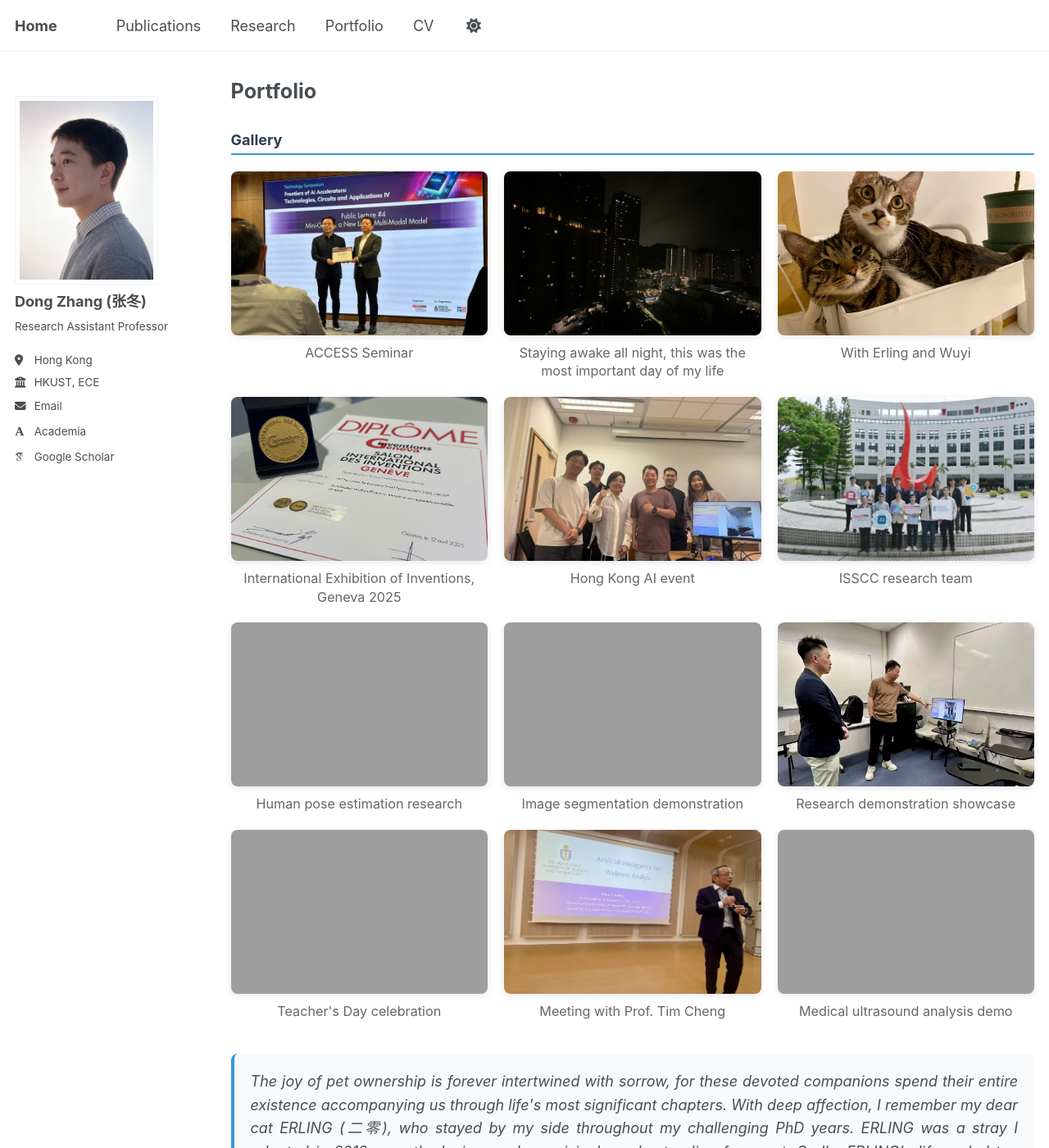
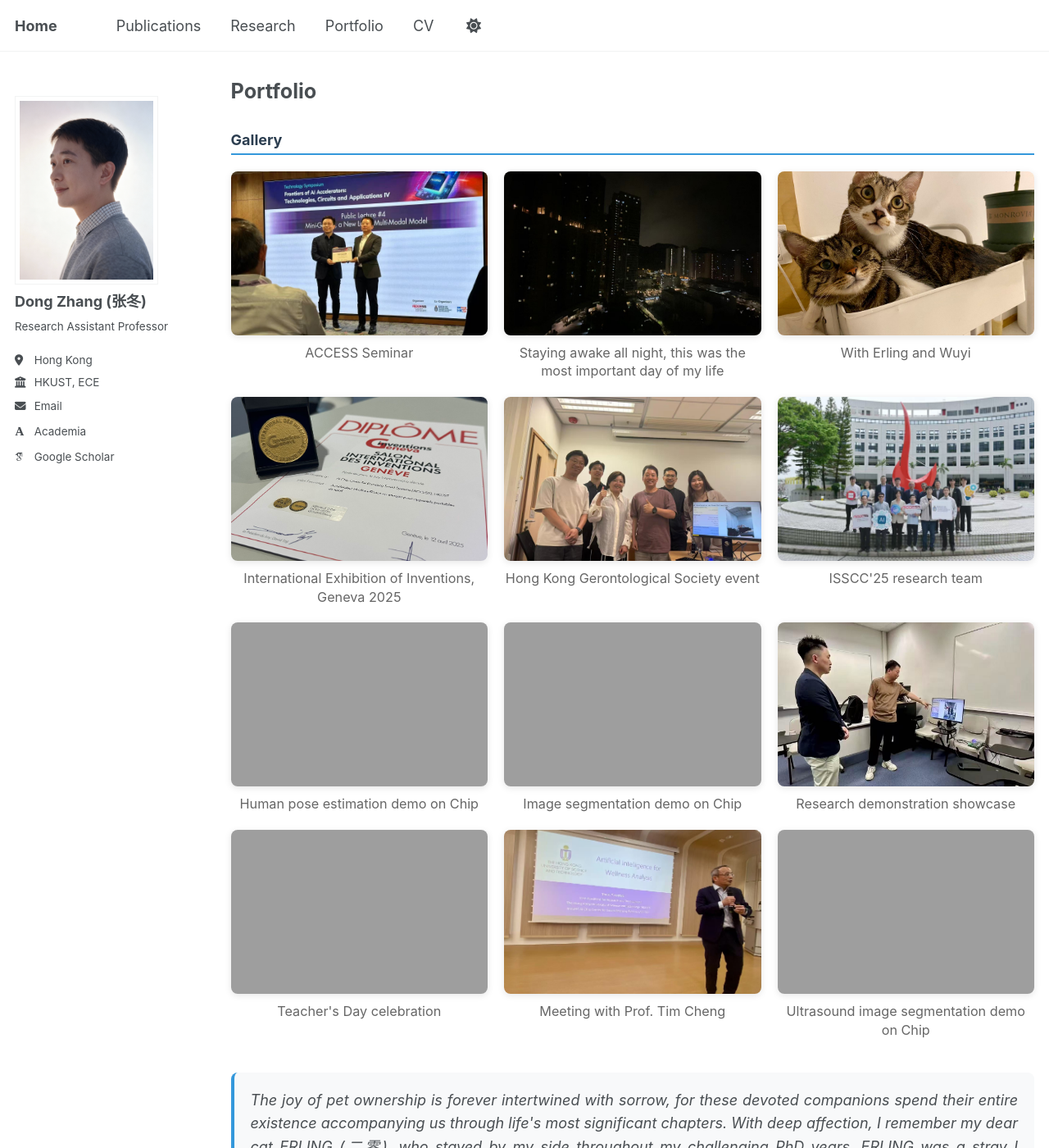
Before and after one commit to dongzhang89/dongzhang89.github.io, a Jekyll site: the page built from _pages/portfolio.html, in a window 1280 px wide and 1400 px high. Shown: the whole window at 82% size. Built offline with Jekyll 4.4.1, drawn with Linux system fonts in a browser that asks for light colours; some web fonts are replaced; a script that is not in the unit is left out.

Commit message:
Update portfolio.html

```diff
--- a/_pages/portfolio.html
+++ b/_pages/portfolio.html
@@ -121,19 +121,19 @@ author_profile: true
   </div>
   <div class="image-item">
     <img src="{{ '/images/gallery/hkag.jpg' | prepend: base_path }}" alt="HKAG" onerror="this.style.display='none'">
-    <div class="image-caption">Hong Kong AI event</div>
+    <div class="image-caption">Hong Kong Gerontological Society event</div>
   </div>
   <div class="image-item">
     <img src="{{ '/images/gallery/isscc.jpg' | prepend: base_path }}" alt="ISSCC" onerror="this.style.display='none'">
-    <div class="image-caption">ISSCC research team</div>
+    <div class="image-caption">ISSCC'25 research team</div>
   </div>
   <div class="image-item">
     <img src="{{ '/images/gallery/pose.jpg' | prepend: base_path }}" alt="Pose Estimation" onerror="this.style.display='none'">
-    <div class="image-caption">Human pose estimation research</div>
+    <div class="image-caption">Human pose estimation demo on Chip</div>
   </div>
   <div class="image-item">
     <img src="{{ '/images/gallery/segdemo.gif' | prepend: base_path }}" alt="Segmentation Demo" onerror="this.style.display='none'">
-    <div class="image-caption">Image segmentation demonstration</div>
+    <div class="image-caption">Image segmentation demo on Chip</div>
   </div>
   <div class="image-item">
     <img src="{{ '/images/gallery/showdemo.jpg' | prepend: base_path }}" alt="Show Demo" onerror="this.style.display='none'">
@@ -149,7 +149,7 @@ author_profile: true
   </div>
   <div class="image-item">
     <img src="{{ '/images/gallery/ultrasounddemo.gif' | prepend: base_path }}" alt="Ultrasound Demo" onerror="this.style.display='none'">
-    <div class="image-caption">Medical ultrasound analysis demo</div>
+    <div class="image-caption">Ultrasound image segmentation demo on Chip</div>
   </div>
 </div>
 
```
